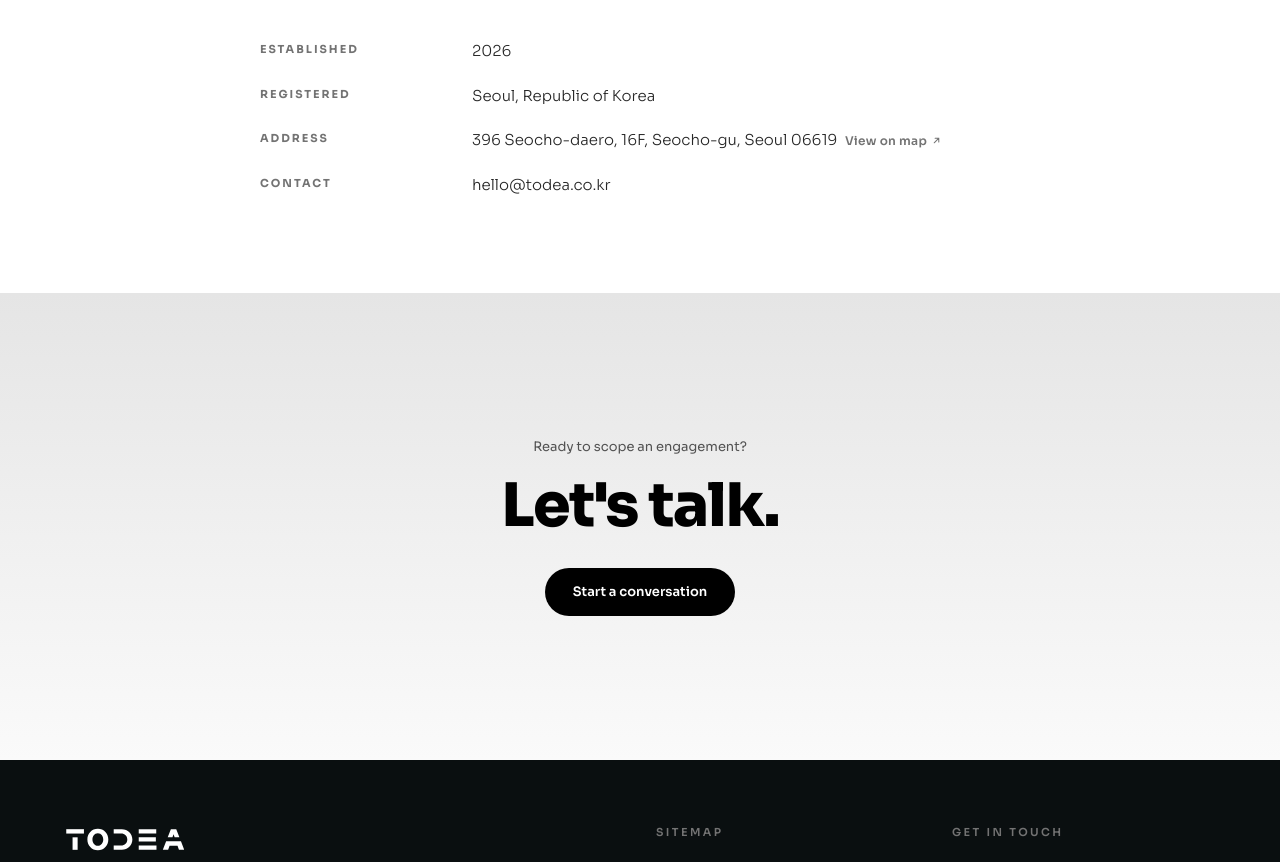
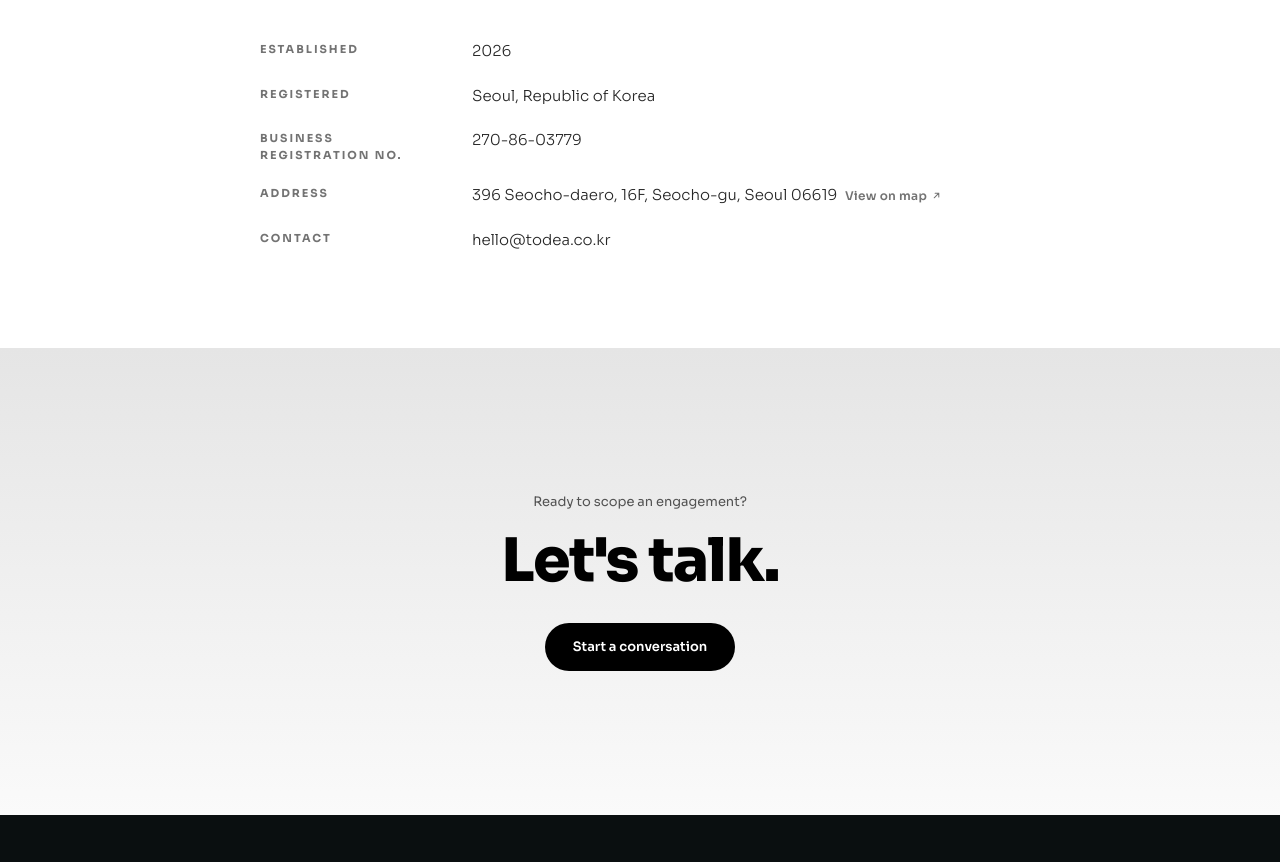
Before and after one commit to TodeaEngineering/website, a Next.js app: page /en/about in a window 1280 px wide. Shown: the part 2388-3250 px from the top of the page. Built offline with nearby package versions, Linux system fonts and the light colour scheme.

Commit message:
Add registation in the about page

```diff
--- a/src/components/about/AboutCompany.tsx
+++ b/src/components/about/AboutCompany.tsx
@@ -1,7 +1,7 @@
 import { useTranslations } from 'next-intl';
 import FadeIn from '../FadeIn';
 
-const fields = ['established', 'registered', 'address', 'contact'] as const;
+const fields = ['established', 'registered', 'brn', 'address', 'contact'] as const;
 
 export default function AboutCompany() {
   const t = useTranslations('AboutCompany');
--- a/src/content/about/en/index.mdx
+++ b/src/content/about/en/index.mdx
@@ -30,6 +30,8 @@ AboutCompany:
   established_v: "2026"
   registered_l: "Registered"
   registered_v: "Seoul, Republic of Korea"
+  brn_l: "Business Registration No."
+  brn_v: "270-86-03779"
   address_l: "Address"
   address_v: "396 Seocho-daero, 16F, Seocho-gu, Seoul 06619"
   contact_l: "Contact"
--- a/src/content/about/ja/index.mdx
+++ b/src/content/about/ja/index.mdx
@@ -30,6 +30,8 @@ AboutCompany:
   established_v: "2026年"
   registered_l: "登記地"
   registered_v: "大韓民国・ソウル"
+  brn_l: "事業者登録番号"
+  brn_v: "270-86-03779"
   address_l: "住所"
   address_v: "ソウル特別市 瑞草区 瑞草大路396, 16階 (06619)"
   contact_l: "お問い合わせ"
--- a/src/content/about/ko/index.mdx
+++ b/src/content/about/ko/index.mdx
@@ -30,6 +30,8 @@ AboutCompany:
   established_v: "2026년"
   registered_l: "등록지"
   registered_v: "대한민국 서울"
+  brn_l: "사업자등록번호"
+  brn_v: "270-86-03779"
   address_l: "주소"
   address_v: "서울특별시 서초구 서초대로 396, 16층 (06619)"
   contact_l: "연락처"
--- a/src/content/about/zh/index.mdx
+++ b/src/content/about/zh/index.mdx
@@ -30,6 +30,8 @@ AboutCompany:
   established_v: "2026 年"
   registered_l: "注册地"
   registered_v: "大韩民国 · 首尔"
+  brn_l: "营业登记号"
+  brn_v: "270-86-03779"
   address_l: "地址"
   address_v: "首尔特别市 瑞草区 瑞草大路 396 号 16 层 (06619)"
   contact_l: "联系方式"
```
